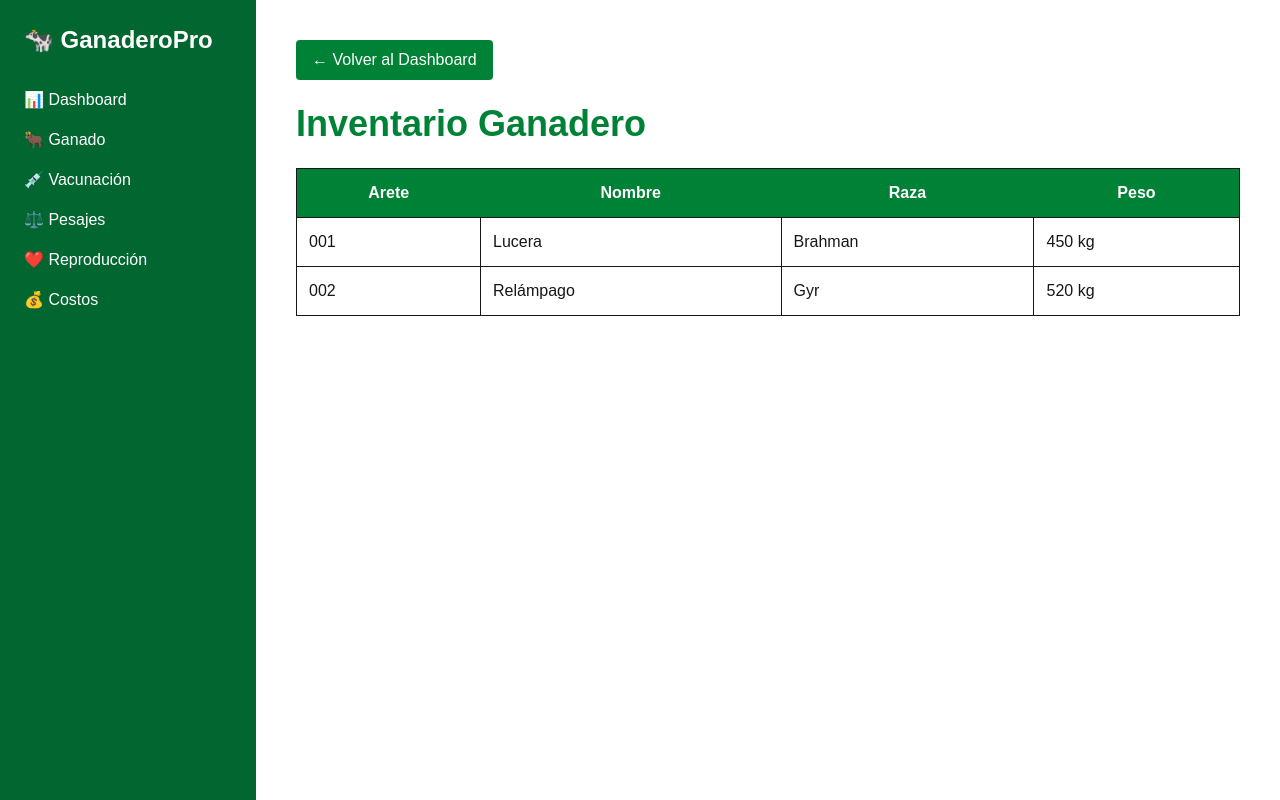
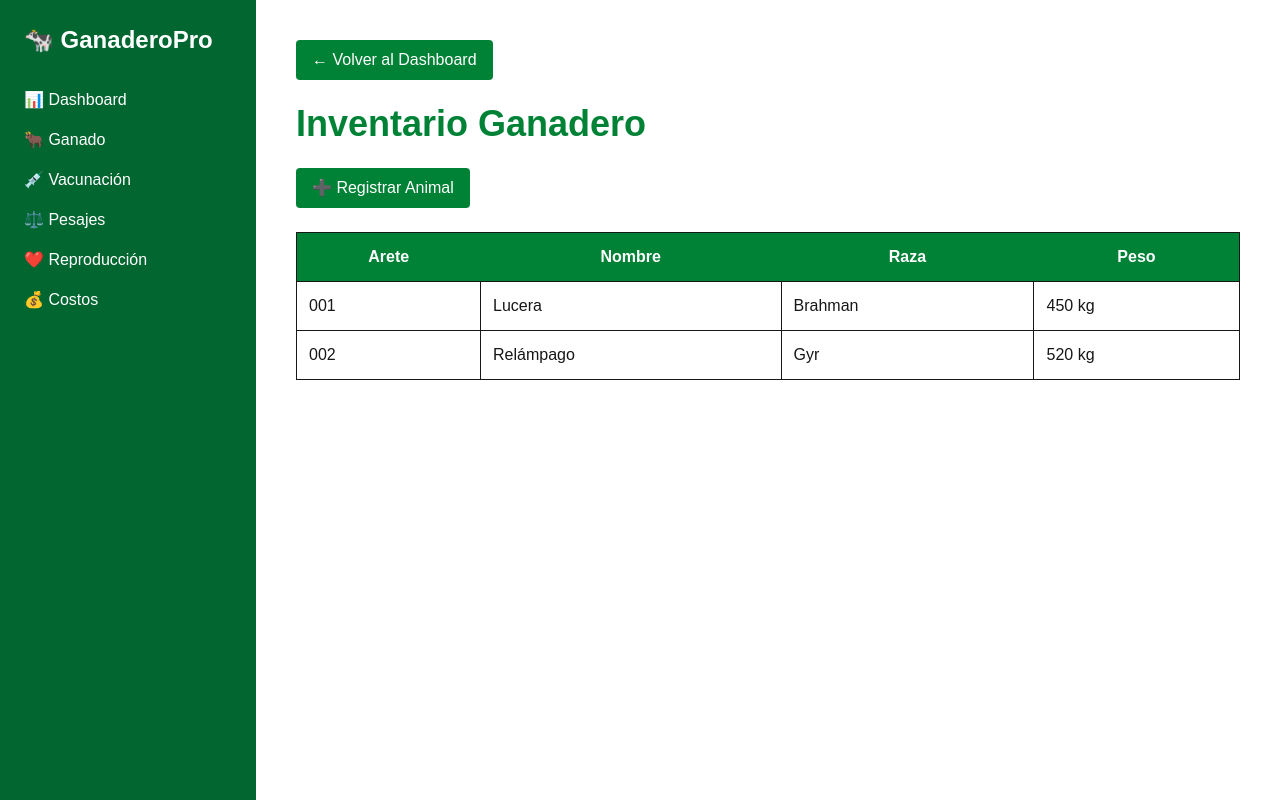
Before and after one commit to harry2015x/ganaderopro, a Next.js app: page /ganado in a window 1280 px wide. Built offline with nearby package versions, Linux system fonts and the light colour scheme.

Commit message:
boton registrar animal

```diff
--- a/app/ganado/page.tsx
+++ b/app/ganado/page.tsx
@@ -26,7 +26,11 @@ export default function GanadoPage() {
         <h1 className="text-4xl font-bold text-green-700 mb-6">
           Inventario Ganadero
         </h1>
-
+        <button
+  className="bg-green-700 text-white px-4 py-2 rounded mb-6 hover:bg-green-800"
+>
+  ➕ Registrar Animal
+</button>
         <table className="w-full border">
           <thead className="bg-green-700 text-white">
             <tr>
```
